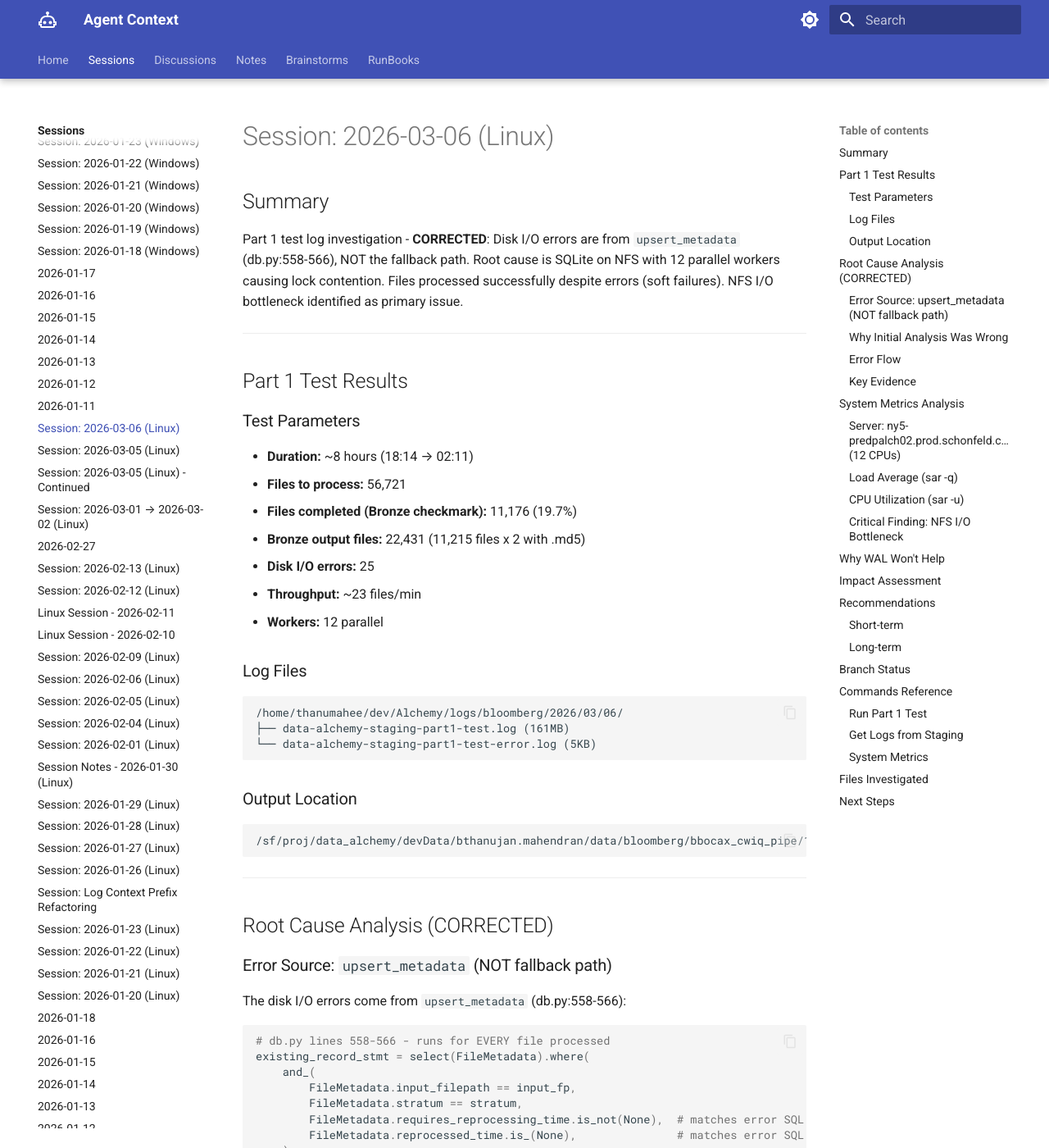
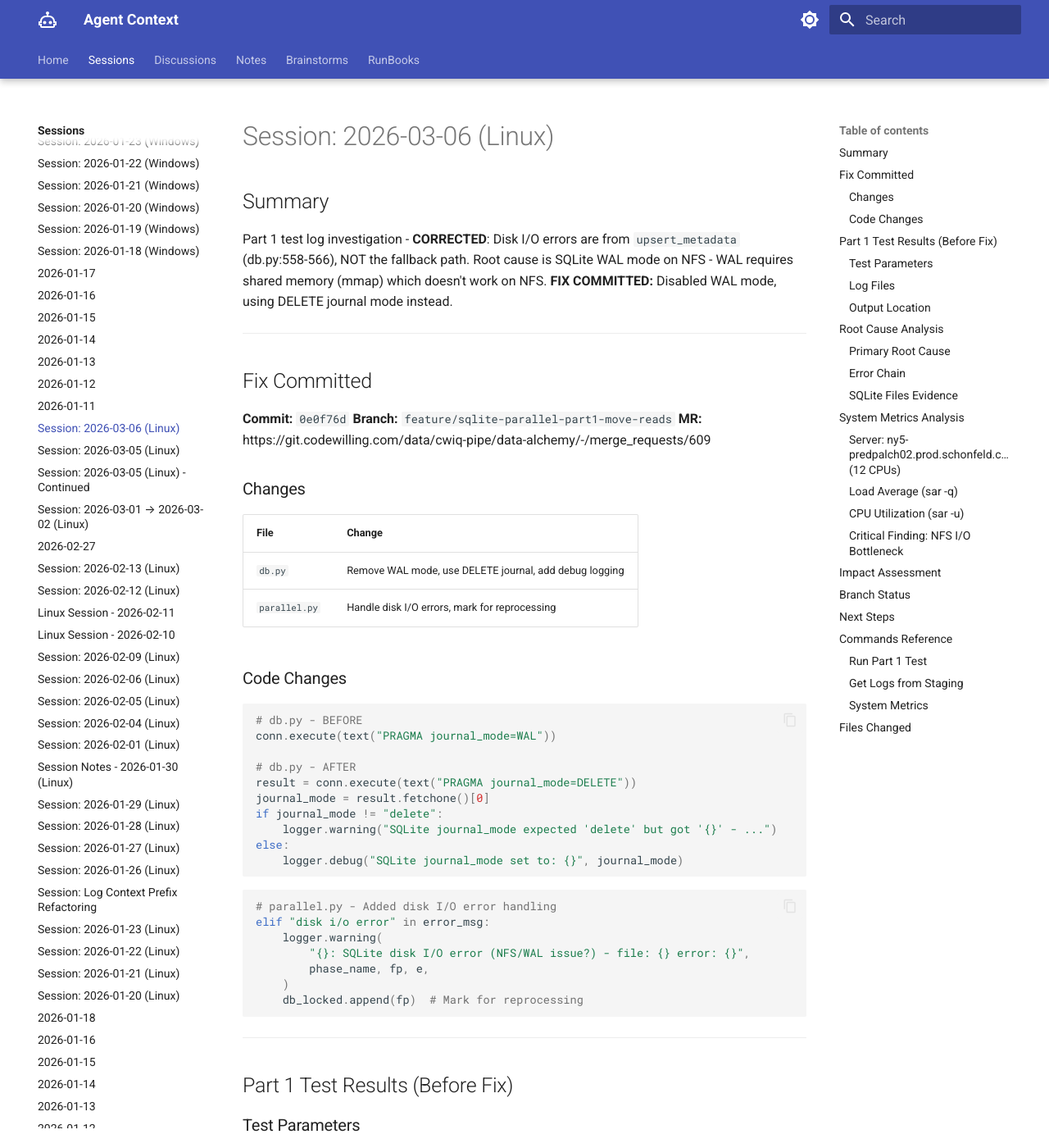
Before and after one commit to ThanuMahee12/AgentContext, an MkDocs documentation site: the page built from docs/sessions/claude/l-2026-03-06.md, in a window 1280 px wide and 1400 px high. Shown: the whole window at 82% size. Built offline with MkDocs 1.6.1 and Material for MkDocs 9.7.7, drawn with Linux system fonts in a browser that asks for light colours; some of the changed text lies outside the part shown.

Commit message:
update: Part 1 investigation - fix committed (disable WAL for NFS)

````diff
--- a/docs/sessions/claude/l-2026-03-06.md
+++ b/docs/sessions/claude/l-2026-03-06.md
@@ -2,11 +2,51 @@
 
 ## Summary
 
-Part 1 test log investigation - **CORRECTED**: Disk I/O errors are from `upsert_metadata` (db.py:558-566), NOT the fallback path. Root cause is SQLite on NFS with 12 parallel workers causing lock contention. Files processed successfully despite errors (soft failures). NFS I/O bottleneck identified as primary issue.
+Part 1 test log investigation - **CORRECTED**: Disk I/O errors are from `upsert_metadata` (db.py:558-566), NOT the fallback path. Root cause is SQLite WAL mode on NFS - WAL requires shared memory (mmap) which doesn't work on NFS. **FIX COMMITTED:** Disabled WAL mode, using DELETE journal mode instead.
 
 ---
 
-## Part 1 Test Results
+## Fix Committed
+
+**Commit:** `0e0f76d`
+**Branch:** `feature/sqlite-parallel-part1-move-reads`
+**MR:** https://git.codewilling.com/data/cwiq-pipe/data-alchemy/-/merge_requests/609
+
+### Changes
+
+| File | Change |
+|------|--------|
+| `db.py` | Remove WAL mode, use DELETE journal, add debug logging |
+| `parallel.py` | Handle disk I/O errors, mark for reprocessing |
+
+### Code Changes
+
+```python
+# db.py - BEFORE
+conn.execute(text("PRAGMA journal_mode=WAL"))
+
+# db.py - AFTER
+result = conn.execute(text("PRAGMA journal_mode=DELETE"))
+journal_mode = result.fetchone()[0]
+if journal_mode != "delete":
+    logger.warning("SQLite journal_mode expected 'delete' but got '{}' - ...")
+else:
+    logger.debug("SQLite journal_mode set to: {}", journal_mode)
+```
+
+```python
+# parallel.py - Added disk I/O error handling
+elif "disk i/o error" in error_msg:
+    logger.warning(
+        "{}: SQLite disk I/O error (NFS/WAL issue?) - file: {} error: {}",
+        phase_name, fp, e,
+    )
+    db_locked.append(fp)  # Mark for reprocessing
+```
+
+---
+
+## Part 1 Test Results (Before Fix)
 
 ### Test Parameters
 - **Duration:** ~8 hours (18:14 → 02:11)
@@ -31,52 +71,50 @@ Part 1 test log investigation - **CORRECTED**: Disk I/O errors are from `upsert_
 
 ---
 
-## Root Cause Analysis (CORRECTED)
+## Root Cause Analysis
 
-### Error Source: `upsert_metadata` (NOT fallback path)
+### Primary Root Cause
 
-The disk I/O errors come from `upsert_metadata` (db.py:558-566):
+**SQLite WAL mode does not work on NFS filesystem.**
 
-```python
-# db.py lines 558-566 - runs for EVERY file processed
-existing_record_stmt = select(FileMetadata).where(
-    and_(
-        FileMetadata.input_filepath == input_fp,
-        FileMetadata.stratum == stratum,
-        FileMetadata.requires_reprocessing_time.is_not(None),  # matches error SQL
-        FileMetadata.reprocessed_time.is_(None),               # matches error SQL
-    )
-)
+```
+WAL mode requires:
+├── .sqlite-shm file (shared memory via mmap)
+└── mmap() system call for process coordination
+
+NFS limitation:
+├── mmap() doesn't work properly on network filesystem
+├── .sqlite-shm cannot coordinate between processes
+└── WAL checkpoint never executes
 ```
 
-### Why Initial Analysis Was Wrong
-
-| Initial Assumption | Actual Finding |
-|-------------------|----------------|
-| Fallback `file_needs_reprocessing_by_mtime` | `upsert_metadata` concurrent writes |
-| Context not being passed | Context IS passed correctly |
-| READ path issue | WRITE path issue |
-
-### Error Flow
+### Error Chain
 
 ```
-12 parallel workers processing files
-    ↓
-Each calls upsert_metadata after file copy
-    ↓
-upsert_metadata runs SELECT query (db.py:558)
-    ↓
-SQLite on NFS can't handle 12 concurrent sessions
-    ↓
-Lock timeout → disk I/O error every ~18 min
+WAL mode enabled on NFS
+         ↓
+SHM (shared memory) broken
+         ↓
+12 workers cannot coordinate locks
+         ↓
+WAL file grows (4MB), never checkpoints
+         ↓
+Lock contention → workers stuck in D state
+         ↓
+SQLite busy_timeout expires (30 sec)
+         ↓
+sqlite3.OperationalError: disk I/O error
 ```
 
-### Key Evidence
+### SQLite Files Evidence
 
-1. **Error file exists in output:** `equity_asia1.px.hpc.gz.enc.20260220` was written successfully
-2. **Error is soft failure:** File copy succeeds, only DB metadata write fails
-3. **Part 1 READ optimization works:** "Bulk read bronze: 0 processed" logged correctly
-4. **22,431 output files = 11,215 x 2** (matches log success count)
+```
+$ ls -lah *.sqlite*
+
+.sqlite      8K-344K   ← Main DB (small - data stuck in WAL)
+.sqlite-wal  1.6M-4MB  ← WAL file (large - never checkpointed)
+.sqlite-shm  32K       ← SHM file (broken on NFS)
+```
 
 ---
 
@@ -121,15 +159,6 @@ waiting on NFS - counted in load but not using CPU
 
 ---
 
-## Why WAL Won't Help
-
-- File system is NFS (network-based)
-- WAL requires shared memory (mmap)
-- NFS doesn't support SQLite WAL properly
-- Branch now has WAL but it won't work on this infrastructure
-
----
-
 ## Impact Assessment
 
 | Aspect | Status | Notes |
@@ -141,30 +170,31 @@ waiting on NFS - counted in load but not using CPU
 
 ---
 
-## Recommendations
-
-### Short-term
-1. Reduce workers from 12 to 6-8 (less NFS contention)
-2. Consider SQLite DB on local disk instead of NFS
-
-### Long-term
-1. **DuckDB migration** (`feature/duckdb-enhancement` branch)
-   - Better NFS compatibility
-   - MVCC instead of file locks
-   - Batch/columnar operations
-2. Investigate NFS mount options for better performance
-
----
-
 ## Branch Status
 
 ```
-feature/sqlite-parallel-part1-move-reads (up to date with dev)
+feature/sqlite-parallel-part1-move-reads (0e0f76d)
   └── MR #609 → feature/duckdb-enhancement
         └── MR #610 → dev
 ```
 
-Branch now has WAL mode from dev (won't help on NFS).
+**Latest commit:** `0e0f76d` - fix: disable WAL mode for NFS compatibility and improve error logging
+
+---
+
+## Next Steps
+
+1. **Re-run Part 1 test** on staging with new code
+2. **Verify fix** - check logs for:
+   - `SQLite journal_mode set to: delete`
+   - No disk I/O errors
+   - No `.sqlite-wal` or `.sqlite-shm` files
+3. **Clean up old WAL/SHM files** on staging:
+   ```bash
+   rm -f /sf/proj/data_alchemy/devData/bthanujan.mahendran/data/bloomberg/bbocax_cwiq_pipe/1.0/silver/*/*/*/*.sqlite-wal
+   rm -f /sf/proj/data_alchemy/devData/bthanujan.mahendran/data/bloomberg/bbocax_cwiq_pipe/1.0/silver/*/*/*/*.sqlite-shm
+   ```
+4. **Progress DuckDB migration** - review `feature/duckdb-enhancement` branch
 
 ---
 
@@ -202,20 +232,9 @@ find /sf/proj/data_alchemy/devData/bthanujan.mahendran/data/bloomberg/bbocax_cwi
 
 ---
 
-## Files Investigated
+## Files Changed
 
-| File | Line | Finding |
-|------|------|---------|
-| `db.py` | 558-566 | **ROOT CAUSE:** `upsert_metadata` reprocessing check |
-| `db.py` | 823 | `file_needs_reprocessing_by_mtime()` - NOT the issue |
-| `handle_bronze.py` | 106-117 | Context IS being passed correctly |
-| `main.py` | 1000-1036 | Context built and passed to handlers |
-
----
-
-## Next Steps
-
-1. **Investigate NFS bottleneck** - check mount options, consider local disk for SQLite
-2. **Test with fewer workers** - try 6-8 instead of 12
-3. **Progress DuckDB migration** - review `feature/duckdb-enhancement` branch
-4. **Check if test actually continued after 19:00** - CPU went idle but load stayed at 22
+| File | Line | Change |
+|------|------|--------|
+| `db.py` | 43-62 | Remove WAL, use DELETE, add debug logging |
+| `parallel.py` | 116-130, 146-168, 319-341, 388-412 | Handle disk I/O errors |
````
